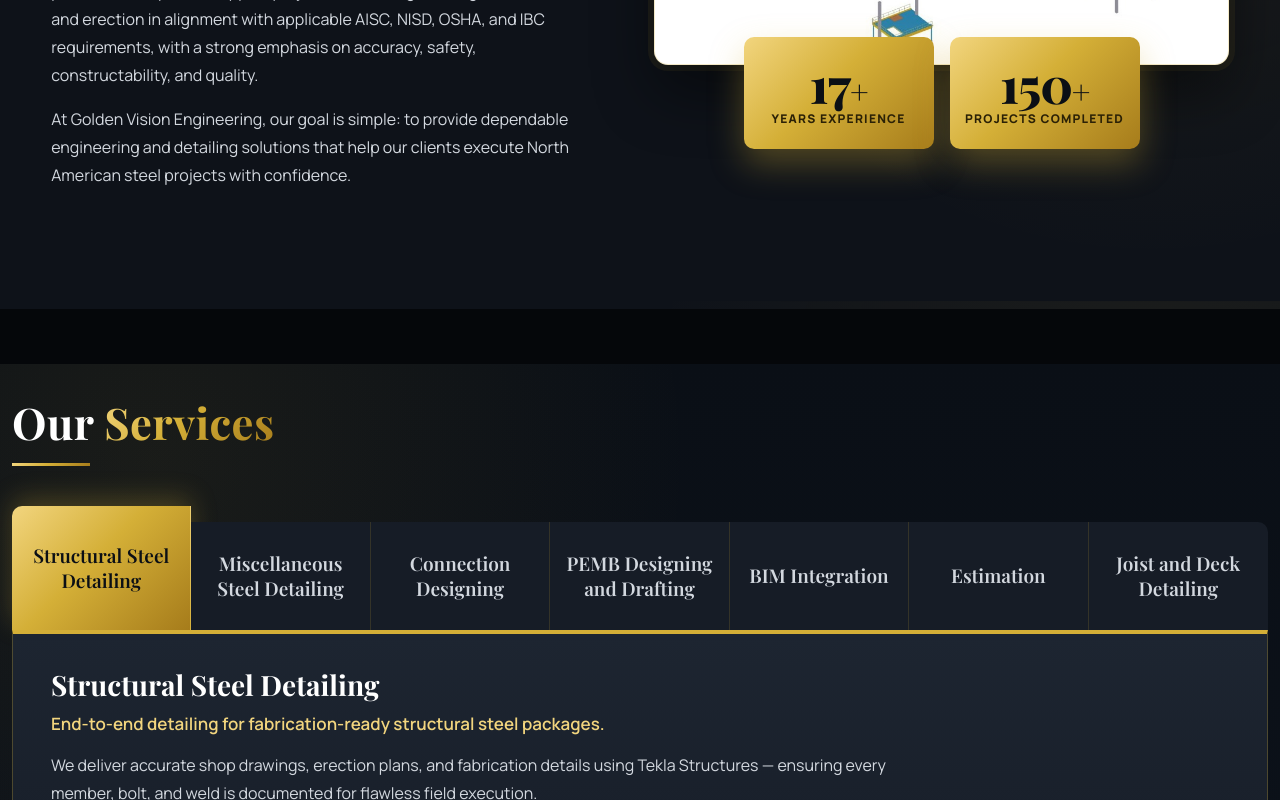
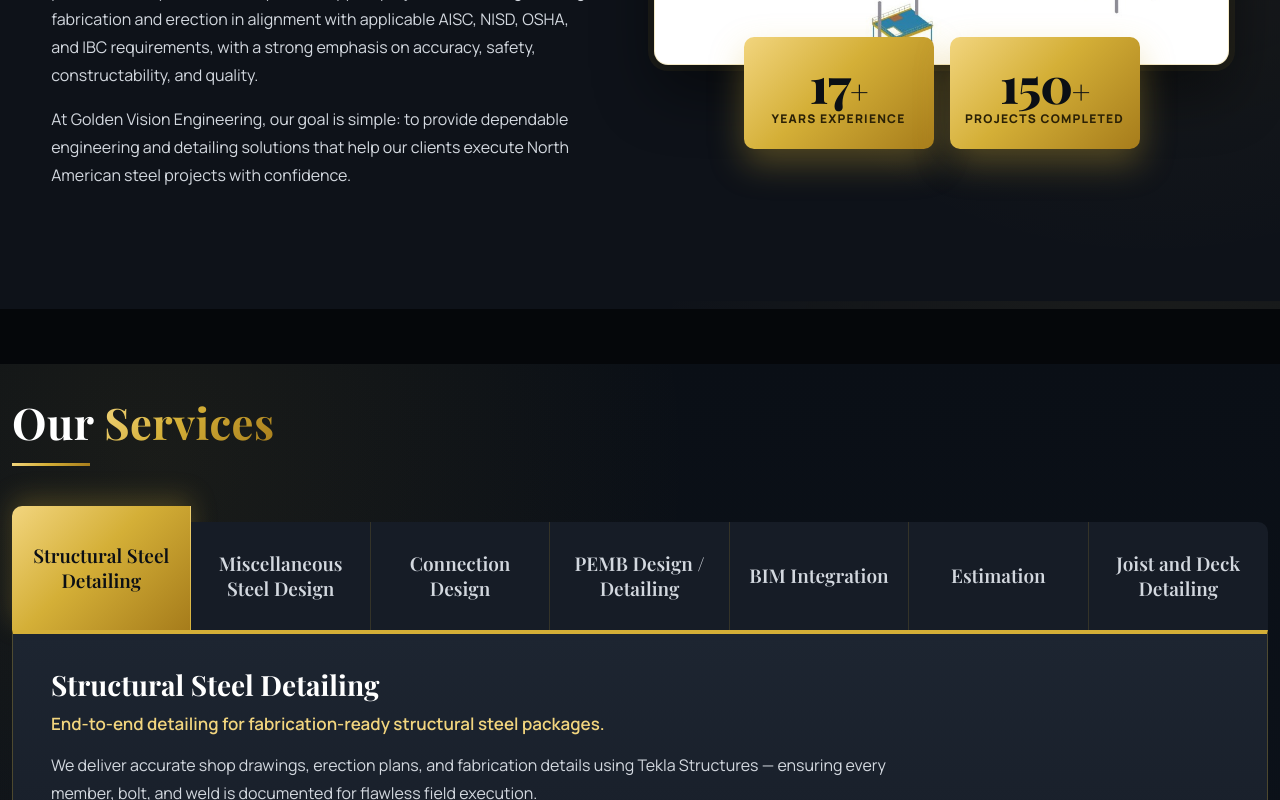
Before and after one commit to MedamoniSharan/GoldenVision-Engineering, a React (Vite) app: page / in a window 1280 px wide. Shown: the part 1179-1979 px from the top of the page. Built offline with nearby package versions, Linux system fonts and the light colour scheme; a web font is replaced by a local one.

Commit message:
Rename services to PEMB Design / Detailing, Connection Design and Miscellaneous Steel Design, with the client's PEMB copy.
Co-authored-by: Cursor <cursoragent@cursor.com>

```diff
--- a/index.html
+++ b/index.html
@@ -5,7 +5,7 @@
     <meta name="viewport" content="width=device-width, initial-scale=1.0" />
     <meta
       name="description"
-      content="Golden Vision Engineering — Tekla-powered structural steel detailing, connection design, miscellaneous metals, PEMB design & drafting, BIM integration, and estimation in Novi, MI."
+      content="Golden Vision Engineering — Tekla-powered structural steel detailing, connection design, miscellaneous steel design, PEMB design & detailing, BIM integration, and estimation in Novi, MI."
     />
     <title>Golden Vision Engineering | Tekla Steel Detailing & Connection Design</title>
     <link rel="preconnect" href="https://fonts.googleapis.com" />
--- a/src/components/SteelWelcomeSection.tsx
+++ b/src/components/SteelWelcomeSection.tsx
@@ -5,7 +5,7 @@ const copy = {
   title: 'Know Us',
   body: [
     'Golden Vision Engineering is a structural engineering and detailing service provider focused on delivering reliable, precise, and efficient solutions for North American steel construction projects.',
-    'Our expertise spans Structural Steel Detailing, Connection Design, Miscellaneous Steel, PEMB Design & Drafting, BIM Integration, Estimation, and more. We leverage advanced tools, industry best practices, and proven techniques to support projects from design through fabrication and erection in alignment with applicable AISC, NISD, OSHA, and IBC requirements, with a strong emphasis on accuracy, safety, constructability, and quality.',
+    'Our expertise spans Structural Steel Detailing, Connection Design, Miscellaneous Steel Design, PEMB Design / Detailing, BIM Integration, Estimation, and more. We leverage advanced tools, industry best practices, and proven techniques to support projects from design through fabrication and erection in alignment with applicable AISC, NISD, OSHA, and IBC requirements, with a strong emphasis on accuracy, safety, constructability, and quality.',
     'At Golden Vision Engineering, our goal is simple: to provide dependable engineering and detailing solutions that help our clients execute North American steel projects with confidence.',
   ],
 } as const;
--- a/src/data/businessServices.ts
+++ b/src/data/businessServices.ts
@@ -27,13 +27,13 @@ export const businessServices: BusinessService[] = [
     ],
   },
   {
-    id: 'miscellaneous-steel-detailing',
-    title: 'Miscellaneous Steel Detailing',
+    id: 'miscellaneous-steel-design',
+    title: 'Miscellaneous Steel Design',
     summary: 'Complete misc metals packages for stairs, rails, platforms, and more.',
     description:
       'From stairs and handrails to ladders, platforms, and embed plates — we detail every miscellaneous steel component with Tekla precision for coordinated delivery.',
     image: remoteAsset('assets/images/Misc.png'),
-    href: '#miscellaneous-steel-detailing',
+    href: '#miscellaneous-steel-design',
     features: [
       'Stair, railing & ladder detailing',
       'Platforms, mezzanines & catwalks',
@@ -44,13 +44,13 @@ export const businessServices: BusinessService[] = [
     ],
   },
   {
-    id: 'connection-designing',
-    title: 'Connection Designing',
+    id: 'connection-design',
+    title: 'Connection Design',
     summary: 'Engineered connections built for strength, safety, and constructability.',
     description:
       'Our connection design team develops moment, shear, brace, and base plate solutions — modeled and validated in Tekla for seamless integration with your structural package.',
     image: remoteAsset('assets/images/Civil-Project.png'),
-    href: '#connection-designing',
+    href: '#connection-design',
     features: [
       'Moment & shear connection design',
       'Brace and gusset connections',
@@ -61,13 +61,14 @@ export const businessServices: BusinessService[] = [
     ],
   },
   {
-    id: 'pemb-designing-drafting',
-    title: 'PEMB Designing and Drafting',
-    summary: 'Pre-engineered metal building design and drafting for fast-track projects.',
+    id: 'pemb-design-detailing',
+    title: 'PEMB Design / Detailing',
+    summary:
+      'We provide professional Pre-Engineered Metal Building (PEMB) design, engineering support and structural steel detailing services for fabricators, contractors, manufacturers and engineering firms.',
     description:
-      'We provide PEMB layout, framing, purlin/girt detailing, and foundation reaction documentation — leveraging Tekla for accurate, buildable pre-engineered building packages.',
+      'Our team supports projects from initial design through fabrication-ready detailing, with a strong focus on accuracy, constructability, coordination and schedule.',
     image: remoteAsset('assets/images/Pre-Engineered-6.png'),
-    href: '#pemb-designing-drafting',
+    href: '#pemb-design-detailing',
     features: [
       'PEMB layout & framing plans',
       'Purlin, girt & eave strut detailing',
--- a/src/data/siteConfig.ts
+++ b/src/data/siteConfig.ts
@@ -3,7 +3,7 @@ export const SITE_NAME = 'GOLDEN VISION ENGINEERING';
 export const SITE_TAGLINE = 'Where Vision in Detailing meets Golden Standards';
 
 export const SITE_DESCRIPTION =
-  'Golden Vision Engineering — Tekla-powered structural steel detailing, connection design, miscellaneous metals, PEMB design & drafting, BIM integration, and estimation. Where vision in detailing meets golden standards.';
+  'Golden Vision Engineering — Tekla-powered structural steel detailing, connection design, miscellaneous steel design, PEMB design & detailing, BIM integration, and estimation. Where vision in detailing meets golden standards.';
 
 export const CONTACT_PHONE = '+1 (945) 327 2223';
 export const CONTACT_PHONE_HREF = 'tel:+19453272223';
```
